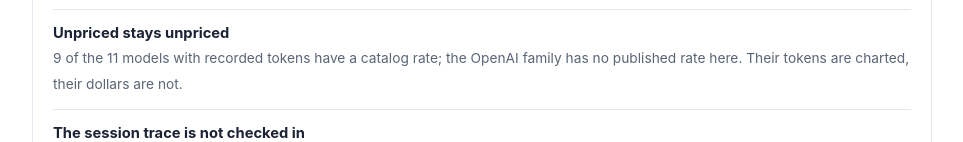
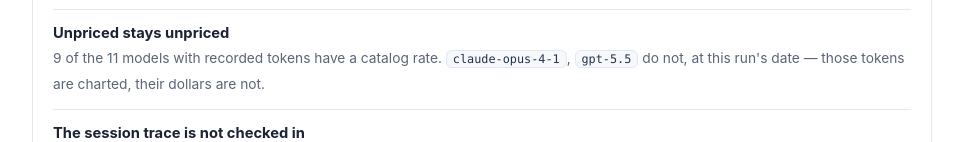
Before and after one commit to agent-orc/token-economy, a plain HTML site: page website/index.html in a window 1280 px wide. Shown: the part 5190-5332 px from the top of the page, without its empty margins (158-1121 px from the left). Drawn offline with Linux system fonts and the light colour scheme.

Commit message:
Token-Nutzung als Charts auf der Token-Economy-Seite
[parallel-slot worktree run; jobId=token-nutzung-als-charts-auf-der-token-economy-seite-2]

Task-Id: token-nutzung-als-charts-auf-der-token-economy-seite-2
Commit-Gate: allow (candidates=1, included=1)

```diff
--- a/website/index.html
+++ b/website/index.html
@@ -846,7 +846,7 @@ var matrix  = ModelEfficiencyMatrix.Default;  <span class="cmt">// cost is deriv
           + `<div class="coverage-item"><strong>Not production traffic</strong><span>The model, class and cost charts are one ${run.cases}-case corpus run of ${compact(run.tokens)} tokens on ${escape(run.startedAtUtc.slice(0, 10))}. One attempt per model and class cannot rank models.</span></div>`
           + `<div class="coverage-item"><strong>No coding / test / review split</strong><span>No source in this repository labels tokens by that kind of activity. The published task classes are document class and card task type, so those are what the charts show.</span></div>`
           + `<div class="coverage-item"><strong>Per-attempt tokens are not recorded</strong><span>Reissue counts are measurable; which attempt burned which tokens is not. The retry chart therefore compares whole cards, not first tries against repairs.</span></div>`
-          + `<div class="coverage-item"><strong>Unpriced stays unpriced</strong><span>${run.pricedModels} of the ${withUsage.length} models with recorded tokens have a catalog rate; the OpenAI family has no published rate here. Their tokens are charted, their dollars are not.</span></div>`
+          + `<div class="coverage-item"><strong>Unpriced stays unpriced</strong><span>${run.pricedModels} of the ${withUsage.length} models with recorded tokens have a catalog rate. ${unpriced.length ? `${unpriced.map(model => `<code>${escape(model.model)}</code>`).join(', ')} ${unpriced.length === 1 ? 'does' : 'do'} not, at this run's date` : 'Every one of them is priced'} — those tokens are charted, their dollars are not.</span></div>`
           + `<div class="coverage-item"><strong>The session trace is not checked in</strong><span>Its turn table lives in <code>${escape(session.source.evidencePath)}</code> with the query, the session id <code>${escape(session.source.sessionId)}</code> and stable event ids; the raw bus responses are not part of this repository.</span></div>`
           + `</div></article>`;
 
@@ -855,7 +855,7 @@ var matrix  = ModelEfficiencyMatrix.Default;  <span class="cmt">// cost is deriv
             data.byModel.models.map(model => [model.model, { n: `${model.casesPassed} / ${model.cases}` },
               { n: number(model.usage.input) }, { n: number(model.usage.cacheRead) }, { n: number(model.usage.cacheWrite) },
               { n: number(model.usage.output) }, { n: number(model.tokens) },
-              { n: model.cost.status === 'Resolved' && model.tokens > 0 ? usd(model.cost.totalUsd) : model.tokens === 0 ? 'no tokens recorded' : escape(model.cost.status) }]))
+              { n: model.cost.status === 'Resolved' && model.tokens > 0 ? usd(model.cost.totalUsd) : model.tokens === 0 ? 'no tokens recorded' : `unknown · ${escape(model.cost.status)}` }]))
           + table('Tokens by document class', ['Class', '#Cases passed', '#Fresh input', '#Cache read', '#Cache write', '#Output', '#Tokens'],
             documentTypes.map(type => [type.documentType, { n: `${type.casesPassed} / ${type.cases}` },
               { n: number(type.usage.input) }, { n: number(type.usage.cacheRead) }, { n: number(type.usage.cacheWrite) },
```
